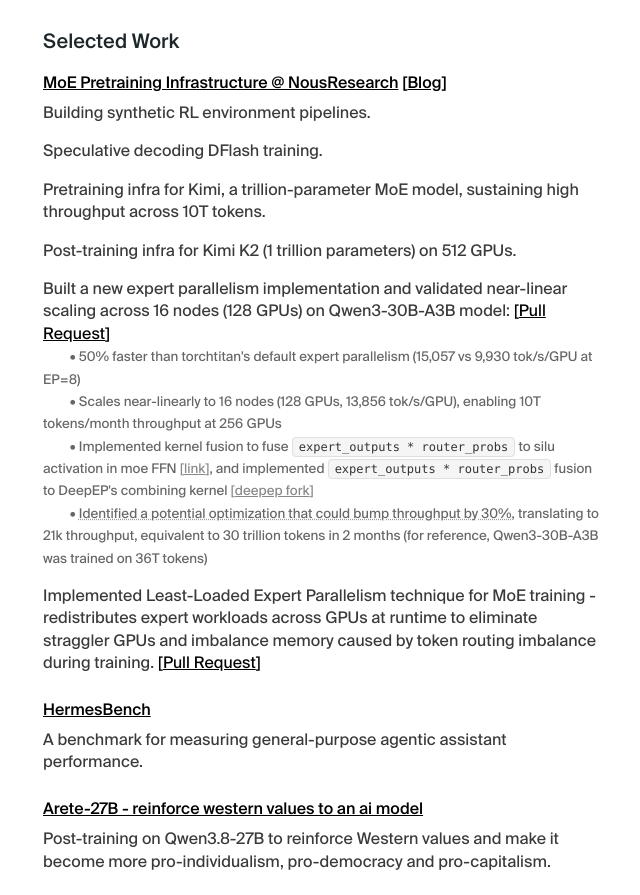
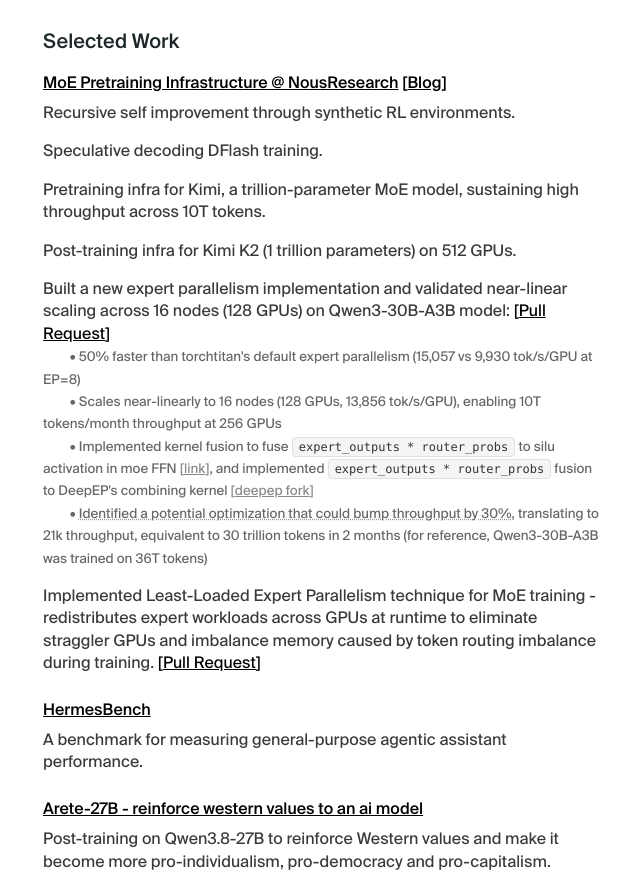
Before and after one commit to xrsrke/xrsrke.github.io, a plain HTML site: page index.html in a window 1280 px wide. Shown: the part 906-1801 px from the top of the page, without its empty margins (317-957 px from the left). Drawn offline with Linux system fonts and the light colour scheme.

Commit message:
Reframe synthetic RL bullet around recursive self-improvement
Co-Authored-By: Claude Opus 4.7 (1M context) <noreply@anthropic.com>

```diff
--- a/index.html
+++ b/index.html
@@ -110,7 +110,7 @@
             <h2 data-fr="Sélection de travaux">Selected Work</h2>
             <article class="project">
                 <h3><a href="https://nousresearch.com/moe-scaling-field-notes/" data-fr="Infrastructure de pretraining pour modèles MoE chez Nous Research">MoE Pretraining Infrastructure @ NousResearch</a> <a href="https://nousresearch.com/moe-scaling-field-notes/">[<span data-fr="Article">Blog</span>]</a></h3>
-                <p data-fr="Développement de pipelines d'environnements synthétiques pour le reinforcement learning.">Building synthetic RL environment pipelines.</p>
+                <p data-fr="Auto-amélioration récursive via des environnements synthétiques de reinforcement learning.">Recursive self improvement through synthetic RL environments.</p>
                 <p data-fr="Entraînement de DFlash pour le speculative decoding.">Speculative decoding DFlash training.</p>
                 <p data-fr="Infrastructure de pretraining pour Kimi, un modèle MoE de mille milliards de paramètres, avec un throughput élevé sur 10 000 milliards de tokens.">Pretraining infra for Kimi, a trillion-parameter MoE model, sustaining high throughput across 10T tokens.</p>
                 <p data-fr="Infrastructure de post-training de Kimi K2, un modèle de mille milliards de paramètres, sur 512 GPU.">Post-training infra for Kimi K2 (1 trillion parameters) on 512 GPUs.</p>
```
